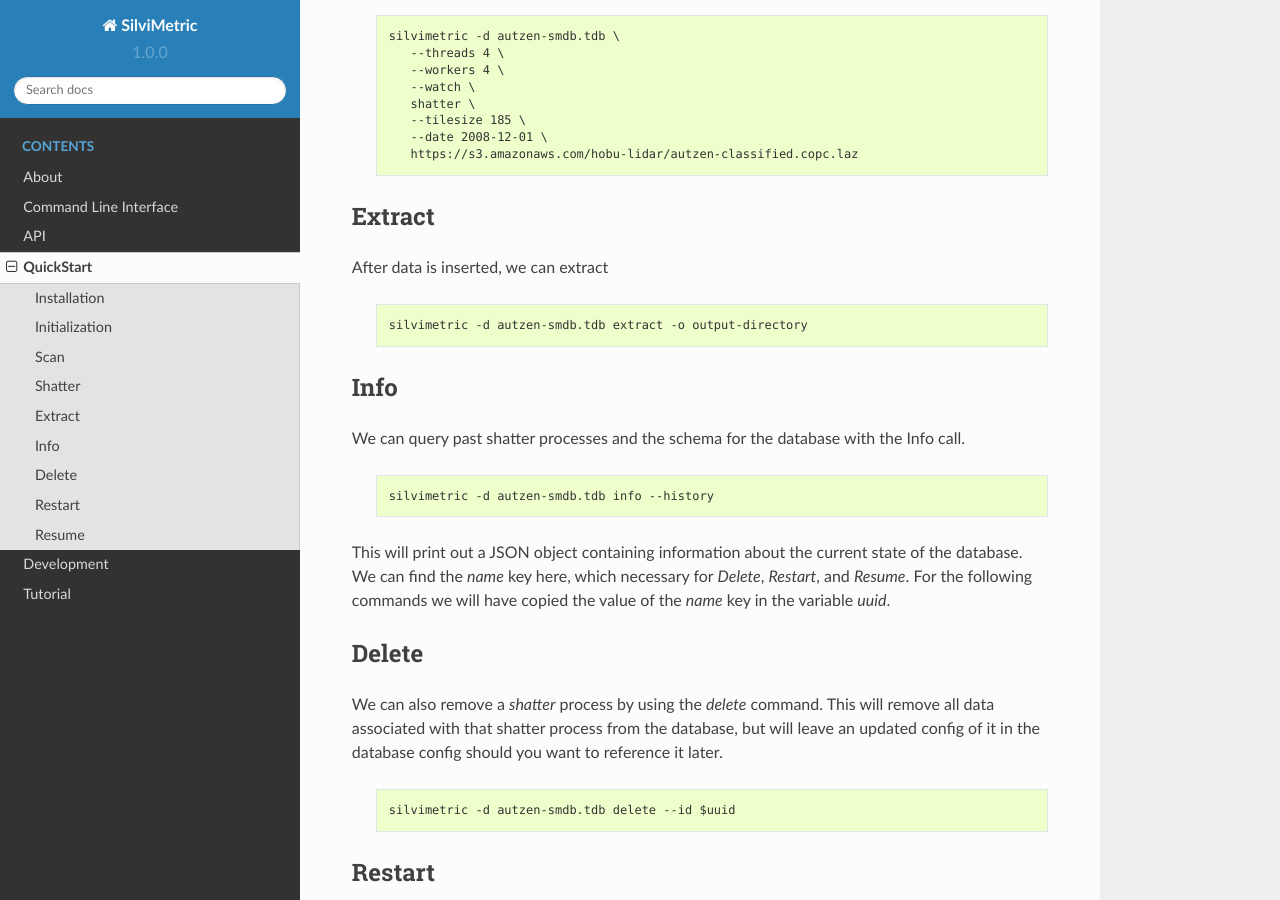
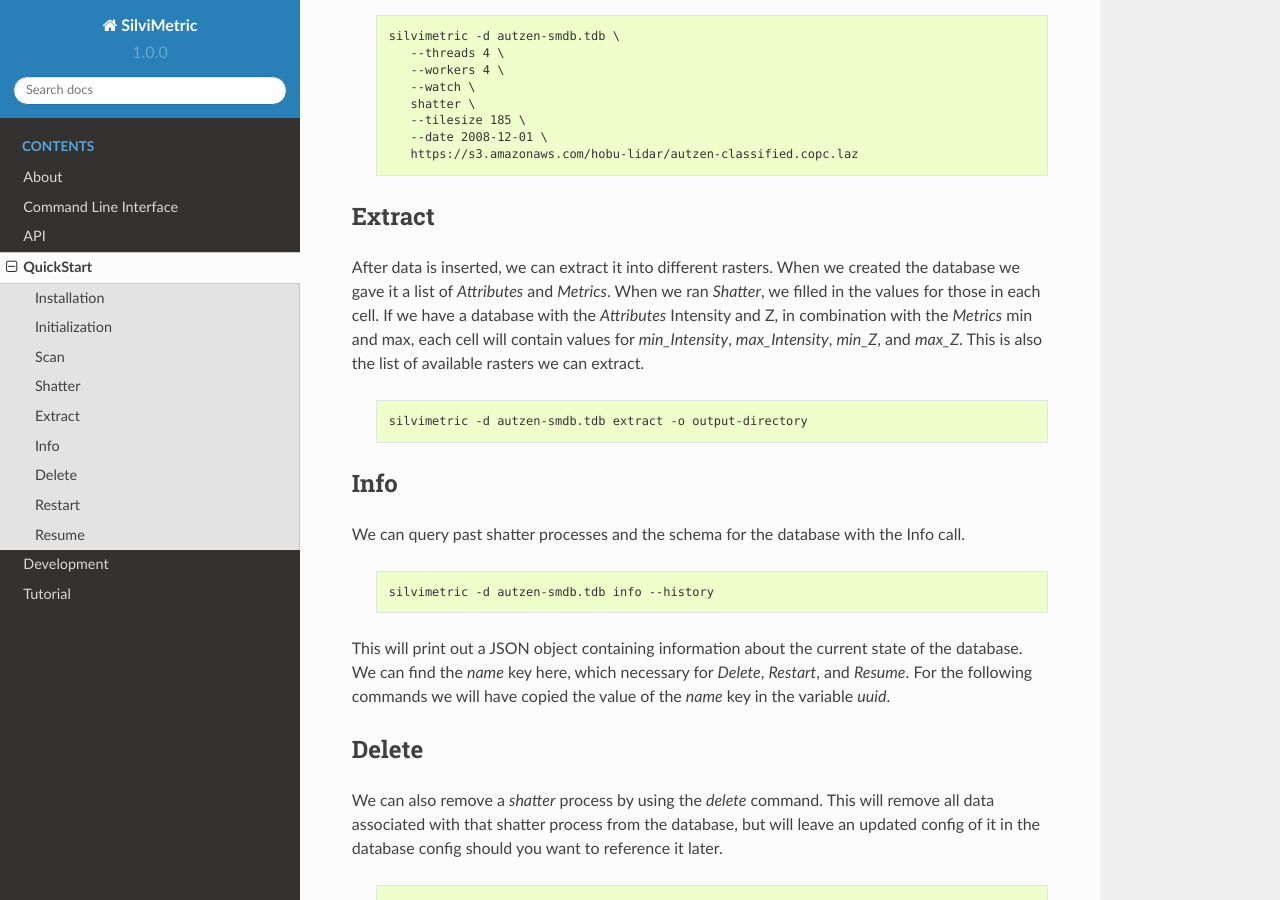
Before and after one commit to hobuinc/silvimetric, a Sphinx documentation site: the page built from docs/source/quickstart.rst, in a window 1280 px wide and 900 px high, scrolled down 3344 px. Built offline with Sphinx 7.4.7 and the Read the Docs theme 2.0.0, drawn with Linux system fonts in a browser that asks for light colours; some of the changed text lies outside the part shown.

Commit message:
Full resolution read on bbox for quickstart or things get wonky. Extra info for extraction

```diff
--- a/docs/source/quickstart.rst
+++ b/docs/source/quickstart.rst
@@ -186,7 +186,12 @@ filtering step.
 Extract
 --------------------------------------------------------------------------------
 
-After data is inserted, we can extract
+After data is inserted, we can extract it into different rasters. When we created
+the database we gave it a list of `Attributes` and `Metrics`. When we ran
+`Shatter`, we filled in the values for those in each cell. If we have a database
+with the `Attributes` Intensity and Z, in combination with the `Metrics` min and
+max, each cell will contain values for `min_Intensity`, `max_Intensity`,
+`min_Z`, and `max_Z`. This is also the list of available rasters we can extract.
 
    .. code-block:: shell-session
 
```
Also changed, not shown: other parts of docs/source/quickstart.rst (+1 -1 lines).
